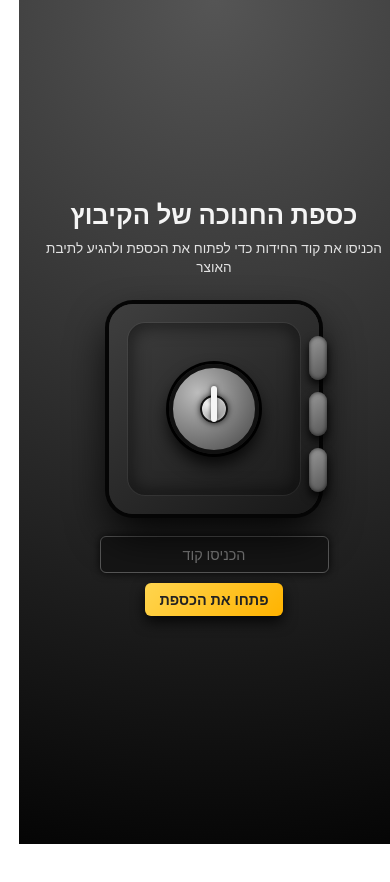
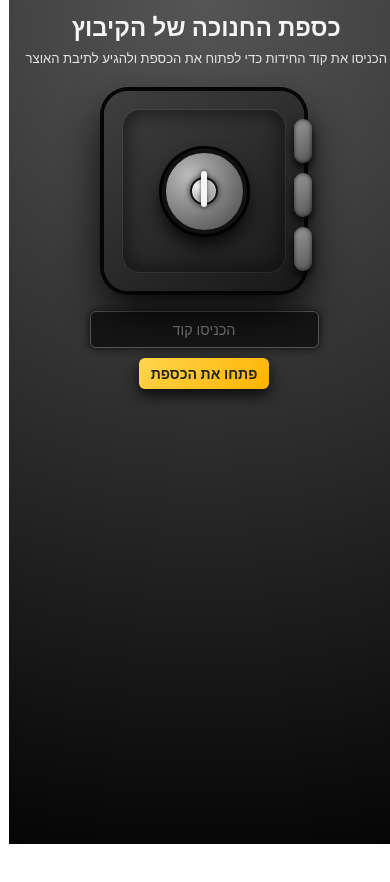
Before and after one commit to shaharpri/hanukkah_pelekh, a plain HTML site: page index.html in a window 390 px wide. Drawn offline with Linux system fonts and the light colour scheme.

Commit message:
Enhance mobile styles and adjust element sizes
Updated styles for mobile responsiveness and adjusted dimensions for various elements.

```diff
--- a/index.html
+++ b/index.html
@@ -12,7 +12,7 @@
 
     body {
       margin: 0;
-      overflow: hidden;
+      overflow: auto; /* חשוב: מאפשר גלילה במובייל */
       background: radial-gradient(circle at top, #111, #000);
       color: #f5f5f5;
     }
@@ -21,7 +21,7 @@
       position: absolute;
       inset: 0;
       width: 100vw;
-      height: 100vh;
+      min-height: 100vh; /* לא ננעלים על גובה המסך */
       display: flex;
       align-items: center;
       justify-content: center;
@@ -58,12 +58,12 @@
       align-items: center;
       gap: 18px;
       margin-top: 8px;
-      padding: 0 12px;
+      padding: 0 12px 24px;
     }
 
     .safe-door {
-      width: 280px;
-      height: 280px;
+      width: 260px;
+      height: 260px;
       border-radius: 24px;
       background: linear-gradient(145deg, #3f3f3f, #181818);
       box-shadow:
@@ -251,7 +251,7 @@
         filter: blur(0);
       }
       100% {
-        transform: scale(3) translateY(8%);
+        transform: scale(2.5) translateY(5%);
         opacity: 0;
         filter: blur(12px);
       }
@@ -261,7 +261,7 @@
       background: radial-gradient(circle at center, #1b1b1b, #000);
       opacity: 0;
       pointer-events: none;
-      transform: scale(1.1);
+      transform: scale(1.05);
       filter: blur(8px);
       display: flex;
       align-items: center;
@@ -275,7 +275,7 @@
     @keyframes showTreasure {
       0% {
         opacity: 0;
-        transform: scale(1.15);
+        transform: scale(1.12);
         filter: blur(8px);
       }
       100% {
@@ -290,7 +290,7 @@
       position: relative;
       text-align: center;
       max-width: 480px;
-      padding: 30px 20px 40px;
+      padding: 24px 16px 32px;
     }
 
     .treasure-glow {
@@ -466,60 +466,83 @@
       font-size: 0.9rem;
     }
 
-    /* התאמות מובייל */
+    /* מובייל – יותר קטן ויותר למעלה */
 
     @media (max-width: 600px) {
+      .safe-scene {
+        align-items: flex-start;
+        justify-content: flex-start;
+      }
+
+      .safe-header {
+        margin-top: 10px;
+      }
+
       .safe-header h1 {
-        font-size: 1.6rem;
+        font-size: 1.5rem;
       }
+
       .safe-header .subtitle {
-        font-size: 0.85rem;
+        font-size: 0.82rem;
       }
+
       .safe-wrapper {
-        gap: 14px;
-        margin-top: 4px;
+        margin-top: 0;
+        gap: 12px;
+        padding-bottom: 32px;
       }
+
       .safe-door {
-        width: 210px;
-        height: 210px;
+        width: 200px;
+        height: 200px;
       }
+
       .dial {
-        width: 90px;
-        height: 90px;
+        width: 85px;
+        height: 85px;
       }
+
       .hinges {
         right: -8px;
-        top: 32px;
-        gap: 12px;
+        top: 28px;
+        gap: 10px;
       }
+
       input[type="text"] {
-        min-width: 140px;
+        min-width: 135px;
         font-size: 0.9rem;
       }
+
       button {
-        font-size: 0.9rem;
-        padding: 7px 14px;
+        font-size: 0.88rem;
+        padding: 6px 12px;
       }
+
       .treasure-inner {
-        padding: 20px 14px 28px;
+        padding: 18px 12px 28px;
       }
+
       .treasure-title {
-        font-size: 1.4rem;
+        font-size: 1.35rem;
       }
+
       .treasure-text {
         font-size: 0.95rem;
       }
+
       .treasure-glow {
-        width: 320px;
-        height: 320px;
+        width: 300px;
+        height: 300px;
       }
+
       .chest {
-        width: 220px;
-        height: 155px;
+        width: 210px;
+        height: 150px;
       }
+
       .chest-base,
       .chest-lid {
-        width: 220px;
+        width: 210px;
       }
     }
   </style>
@@ -582,7 +605,7 @@
   </div>
 
   <script>
-    const SECRET_CODE = "8452";
+    const SECRET_CODE = "8452";  // שנה לקוד שלך
     const TREASURE_TEXT =
 `כל הכבוד! 🎉
 הנ״צ לחיפוש תיבת האוצר הוא:
```
